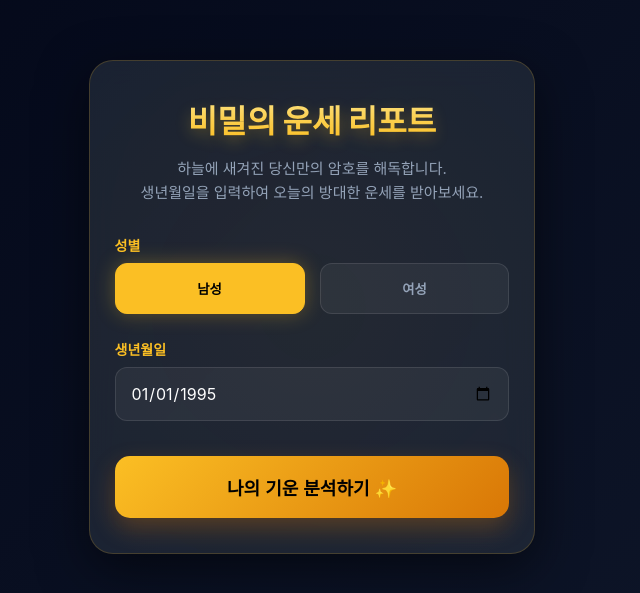
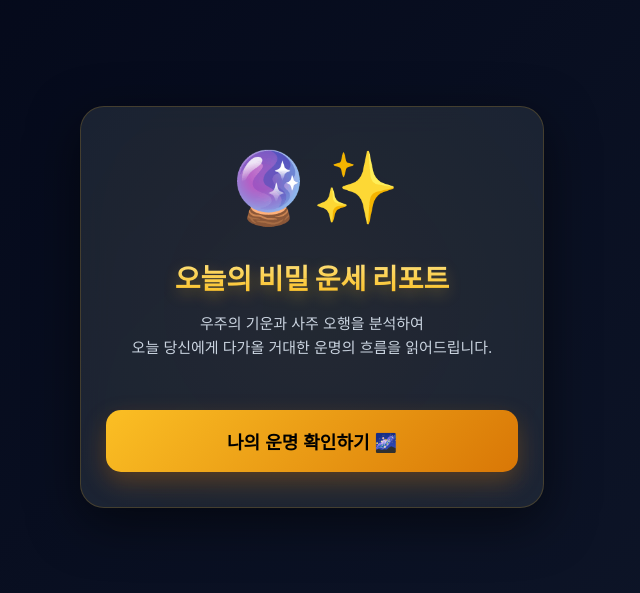
Before and after one commit to ssune1215/vibecoding, a website: page birthday-fortune/index.html in a window 1280 px wide. Shown: the part 103-696 px from the top of the page, without its empty margins (354-994 px from the left). Drawn offline with nearby package versions, Linux system fonts and the light colour scheme.

Commit message:
Feat: enhance birthday-fortune intro screen to be blog thumbnail friendly

```diff
--- a/birthday-fortune/index.html
+++ b/birthday-fortune/index.html
@@ -316,6 +316,13 @@
             from { opacity: 0; transform: translateY(20px); }
             to { opacity: 1; transform: translateY(0); }
         }
+
+        @keyframes float {
+            0% { transform: translateY(0px); }
+            50% { transform: translateY(-10px); }
+            100% { transform: translateY(0px); }
+        }
+
     </style>
     <script src="https://t1.kakaocdn.net/kakao_js_sdk/2.7.0/kakao.min.js"></script>
     <script src="https://cdn.jsdelivr.net/npm/canvas-confetti@1.5.1/dist/confetti.browser.min.js"></script>
@@ -324,9 +331,17 @@
 
 <div class="mystic-container">
     <div class="card" id="main-content">
+        <!-- Cover Area -->
+        <div id="cover-area">
+            <div style="font-size: 70px; margin: 10px 0 20px; animation: float 3s ease-in-out infinite;">🔮✨</div>
+            <div class="mystic-title" style="font-size: 28px; margin-bottom: 15px;">오늘의 비밀 운세 리포트</div>
+            <p class="mystic-desc" style="font-size: 15px; margin-bottom: 40px; color: #cbd5e1; word-break: keep-all;">우주의 기운과 사주 오행을 분석하여<br>오늘 당신에게 다가올 거대한 운명의 흐름을 읽어드립니다.</p>
+            <button class="btn-reveal" onclick="showInputArea()">나의 운명 확인하기 🌌</button>
+        </div>
+
         <!-- Start Area -->
-        <div id="start-area">
-            <div class="mystic-title">비밀의 운세 리포트</div>
+        <div id="start-area" style="display: none;" class="fade-in">
+            <div class="mystic-title">기운의 열쇠 입력</div>
             <p class="mystic-desc">하늘에 새겨진 당신만의 암호를 해독합니다.<br>생년월일을 입력하여 오늘의 방대한 운세를 받아보세요.</p>
 
             <div class="input-group">
@@ -405,6 +420,11 @@
 
 <script>
     let userGender = 'male';
+
+    function showInputArea() {
+        document.getElementById('cover-area').style.display = 'none';
+        document.getElementById('start-area').style.display = 'block';
+    }
 
     function setGender(g, btn) {
         userGender = g;
```
